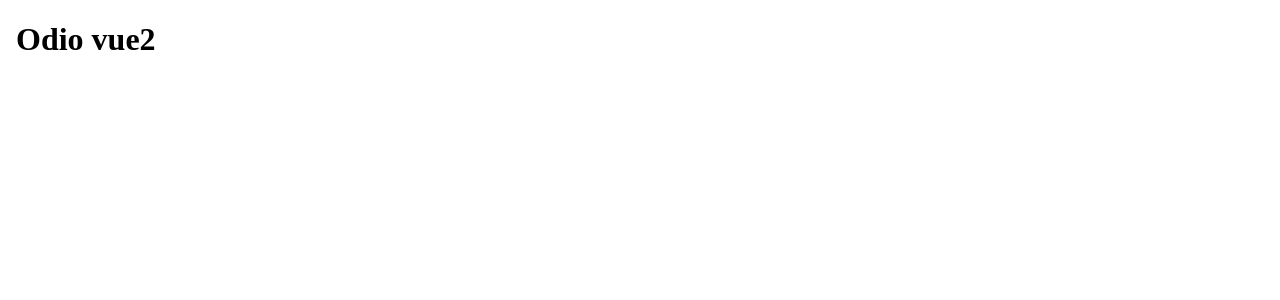
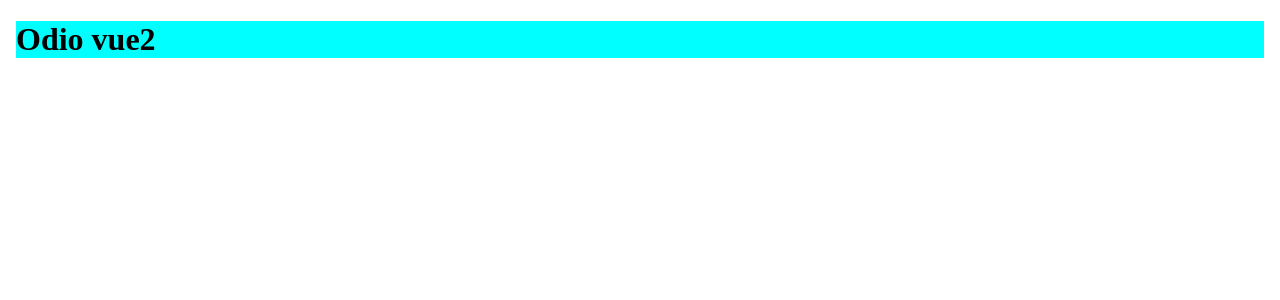
Before and after one commit to KSnivy333/Repositorioejemplo, a Vue app: page / in a window 1280 px wide. Shown: the top 300 px of the page. Built offline with nearby package versions, Linux system fonts and the light colour scheme.

Commit message:
Update App.vue

```diff
--- a/src/App.vue
+++ b/src/App.vue
@@ -1,9 +1,9 @@
 <script setup>
-import Home from './views/Home.vue';
+
 </script>
 
 <template>
-  <body>
+  <body style="background-color: aqua;">
     <h1>Odio vue2</h1>
   </body>
 </template>
```
